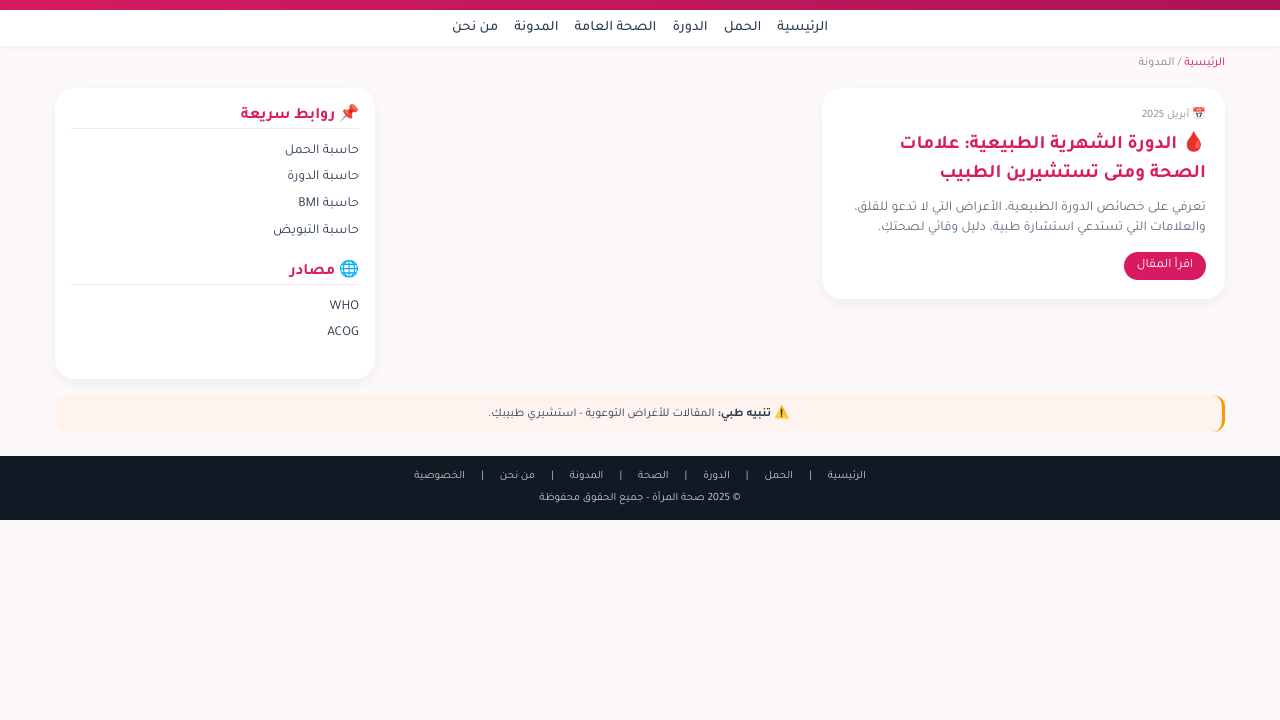
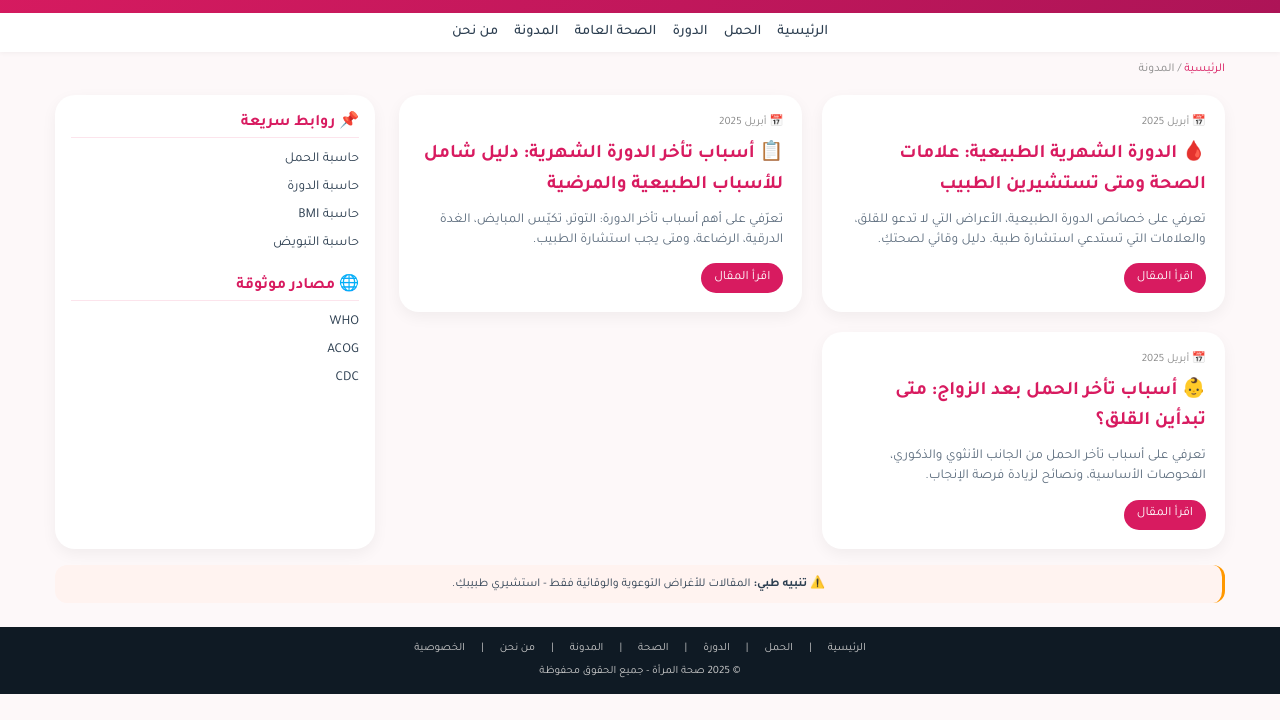
Before and after one commit to ouhlali2026/womens-health-calculators, a plain HTML site: page blog/index.html in a window 1280 px wide. Shown: the part 80-800 px from the top of the page. Drawn offline with Linux system fonts and the light colour scheme.

Commit message:
Update index.html

```diff
--- a/blog/index.html
+++ b/blog/index.html
@@ -3,7 +3,7 @@
 <head>
     <meta charset="UTF-8">
     <meta name="viewport" content="width=device-width, initial-scale=1.0, user-scalable=yes">
-    <meta name="description" content="مقالات توعوية وقائية عن الحمل والدورة الشهرية. نصائح مدعومة بالمصادر العلمية (WHO، ACOG، CDC).">
+    <meta name="description" content="مقالات توعوية وقائية عن الحمل والدورة الشهرية وتأخر الحمل. نصائح مدعومة بالمصادر العلمية (WHO، ACOG، CDC).">
     <title>مدونة صحة المرأة | توعية وقائية</title>
     <link href="https://fonts.googleapis.com/css2?family=Tajawal:wght@400;500;700&display=swap" rel="stylesheet">
     <style>
@@ -16,7 +16,7 @@
             --shadow: 0 5px 15px rgba(0,0,0,0.05);
         }
         * { margin: 0; padding: 0; box-sizing: border-box; }
-        body { font-family: 'Tajawal', sans-serif; background: var(--bg-light); color: var(--text-dark); line-height: 1.5; }
+        body { font-family: 'Tajawal', sans-serif; background: var(--bg-light); color: var(--text-dark); line-height: 1.6; }
         .container { max-width: 1200px; margin: 0 auto; padding: 0 15px; }
         header { background: linear-gradient(135deg, var(--primary), var(--primary-dark)); color: white; padding: 1rem 0; text-align: center; }
         .logo { font-size: 1.6rem; font-weight: 700; }
@@ -27,15 +27,15 @@
         .nav-links a:hover { color: var(--primary); }
         .breadcrumb { font-size: 0.75rem; margin: 0.5rem 0; color: #888; }
         .breadcrumb a { color: var(--primary); text-decoration: none; }
-        .top-ad { margin: 0.2rem 0 0.5rem 0; text-align: center; }
+        .top-ad { margin: 0.5rem 0 1rem 0; text-align: center; }
         .main-grid { display: grid; grid-template-columns: 1fr 320px; gap: 1.5rem; margin: 1rem 0; }
         @media (max-width: 768px) { .main-grid { grid-template-columns: 1fr; } .sidebar { display: none; } }
         .cards-grid { display: grid; grid-template-columns: repeat(auto-fill, minmax(300px, 1fr)); gap: 1.2rem; }
         .blog-card { background: var(--white); border-radius: 20px; padding: 1.2rem; box-shadow: var(--shadow); transition: transform 0.3s; }
         .blog-card:hover { transform: translateY(-3px); }
+        .blog-card .date { font-size: 0.7rem; color: #888; margin-bottom: 0.5rem; }
         .blog-card h3 { color: var(--primary); margin-bottom: 0.5rem; font-size: 1.2rem; }
-        .blog-card .date { font-size: 0.7rem; color: #888; margin-bottom: 0.5rem; }
-        .blog-card p { color: #5D6D7E; font-size: 0.85rem; margin-bottom: 0.8rem; }
+        .blog-card p { color: #5D6D7E; font-size: 0.85rem; margin-bottom: 0.8rem; line-height: 1.5; }
         .btn { display: inline-block; background: var(--primary); color: white; padding: 0.3rem 0.8rem; border-radius: 30px; text-decoration: none; font-size: 0.8rem; }
         .sidebar { background: var(--white); border-radius: 20px; padding: 1rem; box-shadow: var(--shadow); }
         .sidebar h3 { color: var(--primary); font-size: 1rem; margin-bottom: 0.5rem; border-bottom: 1px solid #FCE4EC; }
@@ -64,7 +64,7 @@
     <div class="container">
         <div class="breadcrumb"><a href="/">الرئيسية</a> / <span>المدونة</span></div>
 
-        <!-- إعلان علوي مربع -->
+        <!-- إعلان مربع أعلى الصفحة -->
         <div class="top-ad">
             <script>
                 atOptions = {
@@ -81,15 +81,32 @@
         <div class="main-grid">
             <div>
                 <div class="cards-grid">
+                    <!-- المقالة الأولى (القديمة) -->
                     <div class="blog-card">
                         <div class="date">📅 أبريل 2025</div>
                         <h3>🩸 الدورة الشهرية الطبيعية: علامات الصحة ومتى تستشيرين الطبيب</h3>
                         <p>تعرفي على خصائص الدورة الطبيعية، الأعراض التي لا تدعو للقلق، والعلامات التي تستدعي استشارة طبية. دليل وقائي لصحتكِ.</p>
                         <a href="/blog/menstrual-health.html" class="btn">اقرأ المقال</a>
                     </div>
-                    <!-- مقالات مستقبلية تضاف هنا -->
+
+                    <!-- المقالة الثانية (جديدة) -->
+                    <div class="blog-card">
+                        <div class="date">📅 أبريل 2025</div>
+                        <h3>📋 أسباب تأخر الدورة الشهرية: دليل شامل للأسباب الطبيعية والمرضية</h3>
+                        <p>تعرّفي على أهم أسباب تأخر الدورة: التوتر، تكيّس المبايض، الغدة الدرقية، الرضاعة، ومتى يجب استشارة الطبيب.</p>
+                        <a href="/blog/delayed-period-reasons.html" class="btn">اقرأ المقال</a>
+                    </div>
+
+                    <!-- المقالة الثالثة (جديدة) -->
+                    <div class="blog-card">
+                        <div class="date">📅 أبريل 2025</div>
+                        <h3>👶 أسباب تأخر الحمل بعد الزواج: متى تبدأين القلق؟</h3>
+                        <p>تعرفي على أسباب تأخر الحمل من الجانب الأنثوي والذكوري، الفحوصات الأساسية، ونصائح لزيادة فرصة الإنجاب.</p>
+                        <a href="/blog/delayed-pregnancy-reasons.html" class="btn">اقرأ المقال</a>
+                    </div>
                 </div>
             </div>
+
             <div class="sidebar">
                 <h3>📌 روابط سريعة</h3>
                 <ul>
@@ -102,11 +119,15 @@
                     <script>atOptions={'key':'9249bc7082ec8de07f68c70c571d2018','format':'iframe','height':250,'width':300,'params':{}};</script>
                     <script src="https://www.highperformanceformat.com/9249bc7082ec8de07f68c70c571d2018/invoke.js"></script>
                 </div>
-                <h3>🌐 مصادر</h3>
-                <ul><li><a href="https://www.who.int" target="_blank">WHO</a></li><li><a href="https://www.acog.org" target="_blank">ACOG</a></li></ul>
+                <h3>🌐 مصادر موثوقة</h3>
+                <ul>
+                    <li><a href="https://www.who.int" target="_blank">WHO</a></li>
+                    <li><a href="https://www.acog.org" target="_blank">ACOG</a></li>
+                    <li><a href="https://www.cdc.gov" target="_blank">CDC</a></li>
+                </ul>
             </div>
         </div>
-        <div class="disclaimer"><strong>⚠️ تنبيه طبي:</strong> المقالات للأغراض التوعوية - استشيري طبيبكِ.</div>
+        <div class="disclaimer"><strong>⚠️ تنبيه طبي:</strong> المقالات للأغراض التوعوية والوقائية فقط - استشيري طبيبكِ.</div>
     </div>
 
     <footer>
```
